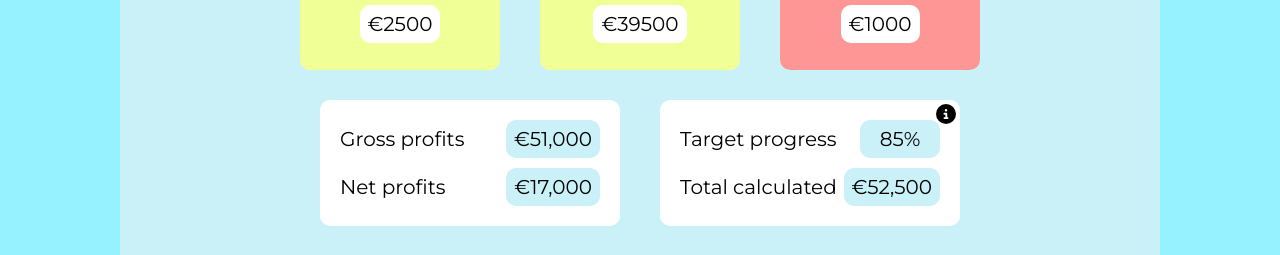
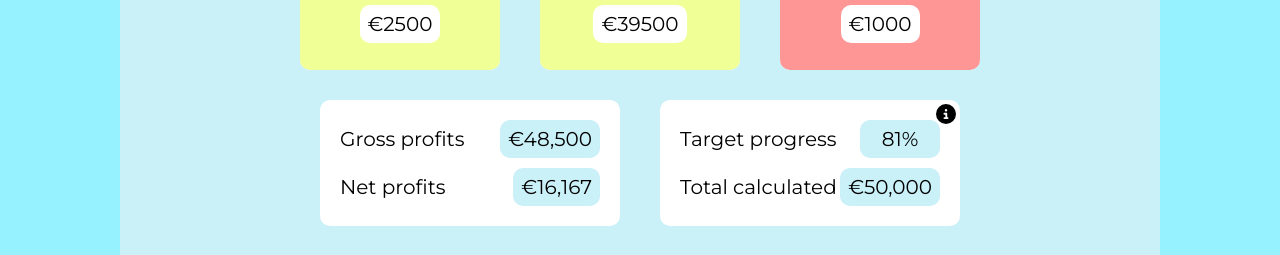
Before and after one commit to lazarevkristijan/sales-dashboard, a React (Vite) app: page / in a window 1280 px wide. Shown: the part 823-1078 px from the top of the page. Built offline with nearby package versions, Linux system fonts and the light colour scheme.

Commit message:
contexts str -> num

```diff
--- a/components/Contexts.tsx
+++ b/components/Contexts.tsx
@@ -1,18 +1,18 @@
 import { createContext, useEffect, useState } from "react"
 
-export const ReturnedSales = createContext("2")
+export const ReturnedSales = createContext(2)
 export const TargetSales = createContext({
-  targetSales: "120",
-  toggleTarget: ({ value }: { value: string }) => {
+  targetSales: 120,
+  toggleTarget: ({ value }: { value: number }) => {
     return value
   },
 })
-export const DeliveredSales = createContext("97")
+export const DeliveredSales = createContext(97)
 export const DarkMode = createContext({
   isDarkMode: false,
   toggleDarkMode: () => {},
 })
-export const InCart = createContext("79")
+export const InCart = createContext(79)
 export const ActiveChart = createContext({
   activeChart: "bar",
   toggleChart: ({ value }: { value: string }) => {
@@ -45,10 +45,10 @@ export const ScreenContext = createContext({
 })
 
 const Contexts = ({ children }: { children: React.ReactNode }) => {
-  const [deliveredSales, setDeliveredSales] = useState("102")
-  const [returnedSales, setReturnedSales] = useState("2")
-  const [inCart, setInCart] = useState("79")
-  const [targetSales, setTargetSales] = useState("120")
+  const [deliveredSales, setDeliveredSales] = useState(97)
+  const [returnedSales, setReturnedSales] = useState(2)
+  const [inCart, setInCart] = useState(79)
+  const [targetSales, setTargetSales] = useState(120)
   const [isDarkMode, setIsDarkMode] = useState(false)
   const [activeChart, setActiveChart] = useState("bar")
 
@@ -61,7 +61,7 @@ const Contexts = ({ children }: { children: React.ReactNode }) => {
     return value
   }
 
-  const toggleTarget = ({ value }: { value: string }) => {
+  const toggleTarget = ({ value }: { value: number }) => {
     setTargetSales(value)
     return value
   }
--- a/sections/Sales.tsx
+++ b/sections/Sales.tsx
@@ -29,7 +29,7 @@ const Sales = () => {
   const inCart = useContext(InCart)
   const { targetSales } = useContext(TargetSales)
   const { isDarkMode } = useContext(DarkMode)
-  const notDeliveredSales = String(Math.round(Number(deliveredSales) / 20))
+  const notDeliveredSales = Math.round(deliveredSales / 20)
   const { activeChart } = useContext(ActiveChart)
 
   function handleInfoHover(value: boolean) {
@@ -78,17 +78,17 @@ const Sales = () => {
         </div>
         <SalesInfoBox
           heading="Not delivered"
-          qty={Number(notDeliveredSales)}
+          qty={notDeliveredSales}
           bg={isDarkMode ? "dark-neutral" : "light-neutral"}
         />
         <SalesInfoBox
           heading="In Cart"
-          qty={Number(inCart)}
+          qty={inCart}
           bg={isDarkMode ? "dark-neutral" : "light-neutral"}
         />
         <SalesInfoBox
           heading="Returned"
-          qty={Number(returnedSales)}
+          qty={returnedSales}
           bg={isDarkMode ? "dark-danger" : "light-danger"}
         />
       </div>
@@ -100,17 +100,15 @@ const Sales = () => {
         >
           <SalesResultRect
             title="Gross profits"
-            rectText={`€${(Number(deliveredSales) * 500).toLocaleString(
-              "en-US"
-            )}`}
+            rectText={`€${(deliveredSales * 500).toLocaleString("en-US")}`}
             extraStyles="mb-[10px]"
           />
 
           <SalesResultRect
             title="Net profits"
-            rectText={`€${Math.round(
-              (Number(deliveredSales) * 500) / 3
-            ).toLocaleString("en-US")}`}
+            rectText={`€${Math.round((deliveredSales * 500) / 3).toLocaleString(
+              "en-US"
+            )}`}
           />
         </div>
         <div
@@ -120,17 +118,13 @@ const Sales = () => {
         >
           <SalesResultRect
             title="Target progress"
-            rectText={`${Math.round(
-              (Number(deliveredSales) / Number(targetSales)) * 100
-            )}%`}
+            rectText={`${Math.round((deliveredSales / targetSales) * 100)}%`}
             extraStyles="mb-[10px]"
           />
           <SalesResultRect
             title="Total calculated"
             rectText={`€${(
-              (Number(deliveredSales) +
-                Number(notDeliveredSales) -
-                Number(returnedSales)) *
+              (deliveredSales + notDeliveredSales - returnedSales) *
               500
             ).toLocaleString("en-US")}`}
           />
```
